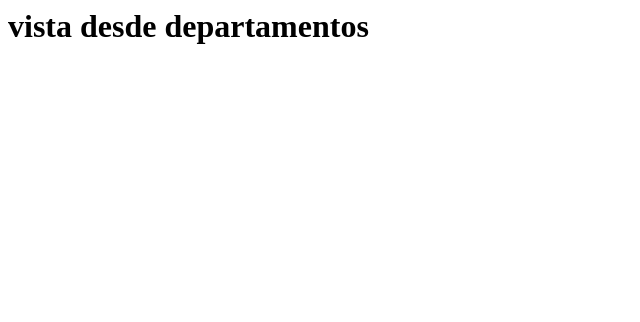
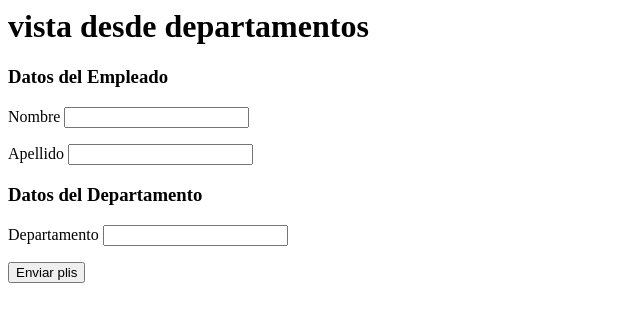
Before and after one commit to vanemanza/Empleados, a Django app: page /departamentos/nuevo/ in a window 1280 px wide. Shown: the top 322 px of the page, without its empty margins (0-640 px from the left). Run offline with Django 3.2, Linux system fonts and the light colour scheme.

Commit message:
otros cambios q no me acuerdo

```diff
--- a/ProyectoPrincipal/departamentos/templates/departamento.html
+++ b/ProyectoPrincipal/departamentos/templates/departamento.html
@@ -1,8 +1,16 @@
 <h1>vista desde departamentos</h1>
 
-
-{% for departamento in departamentos  %}
-
-<p>{{ departamento }}</p>
-
-{% endfor %}
+<form action="" method="POST">{% csrf_token %}
+    <h3>Datos del Empleado</h3>
+    <p>
+        Nombre {{ form.nombre }}
+    </p>
+    <p>
+        Apellido {{ form.apellido }}
+    </p>
+    <h3>Datos del Departamento</h3>
+    <p>
+        Departamento {{ form.departamento }}
+    </p>
+    <button type="submit">Enviar plis</button>
+</form>
```
